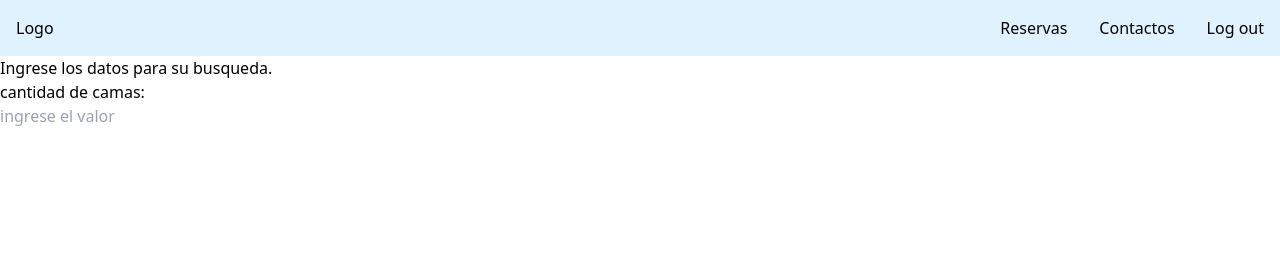
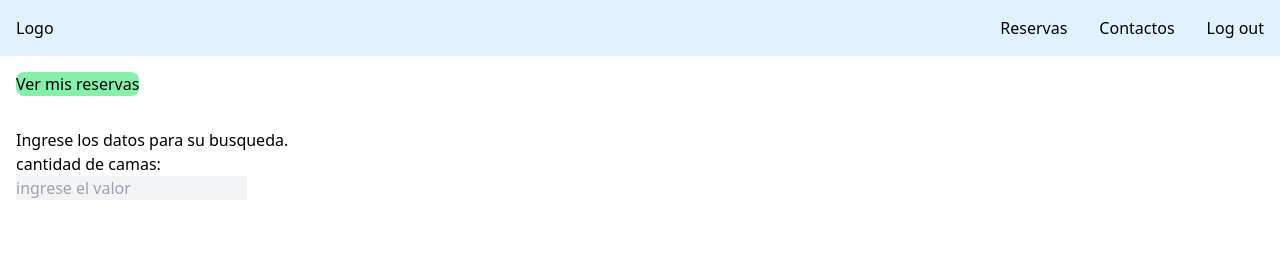
Before and after one commit to jennifer-Arciniegas/Hotel, a plain HTML site: page src/reservas.html in a window 1280 px wide. Drawn offline with nearby package versions, Linux system fonts and the light colour scheme.

Commit message:
espacio reservas

```diff
--- a/src/reservas.html
+++ b/src/reservas.html
@@ -40,13 +40,20 @@
             </ul>
         </div>
     </nav>
+    <section>
+        <div>
+            <button class="bg-green-300 rounded-lg m-4 hover:bg-green-400">Ver mis reservas </button>
+        </div>
+        <div id="espacioReservas m-4">
 
-    <section>
+        </div>
+    </section>
+    <section class="p-4">
 
             <h3>Ingrese los datos para su busqueda.</h3>
             <label for="BedFilter">cantidad de camas:</label>
             <br>
-            <input type="number" name="BedFilter" id="BedFilter" placeholder="ingrese el valor">
+            <input type="number" name="BedFilter" id="BedFilter" placeholder="ingrese el valor" class="bg-gray-100">
 
 
 
```
